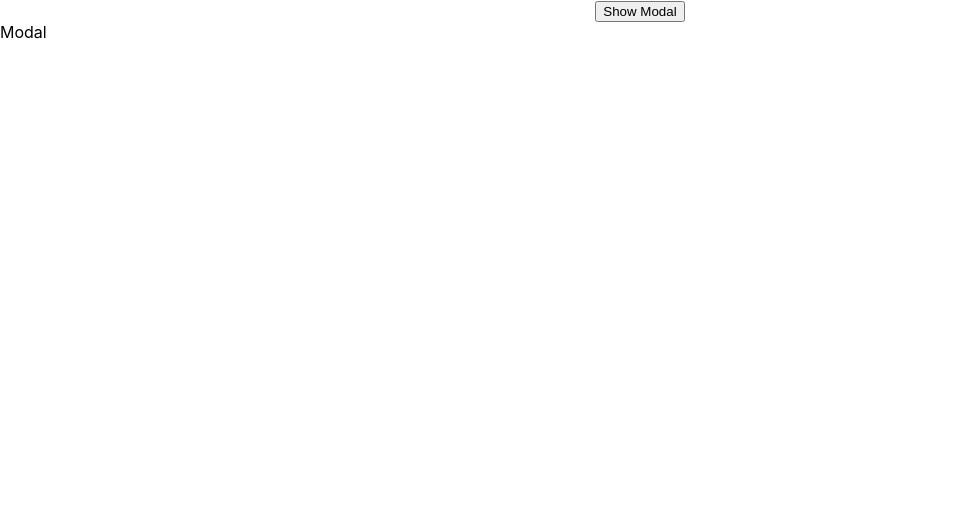
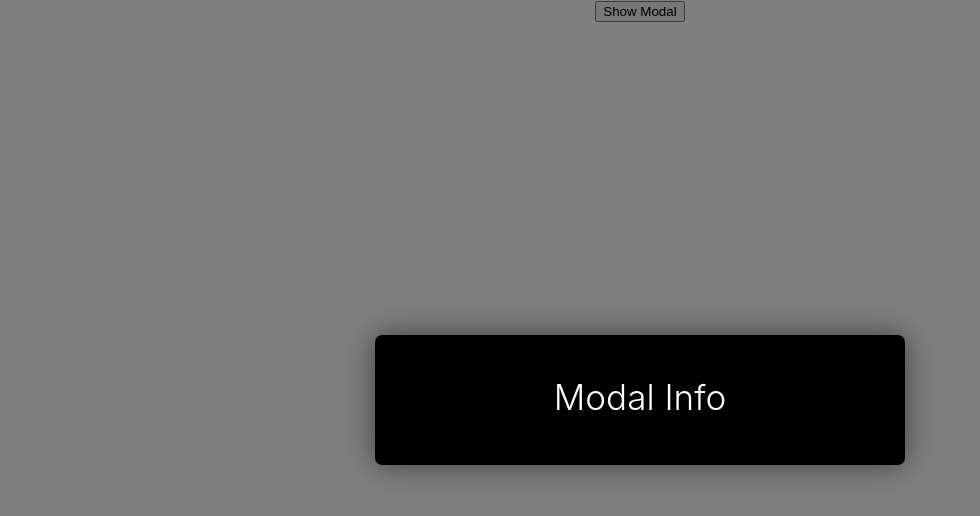
Before and after one commit to ozzkan-burak/r-login-modal-popup, a React (Create React App) app: page / in a window 1280 px wide. Both pictures are taken after a click on the button "Show Modal". Shown: the top 516 px of the page, without its empty margins (0-980 px from the left). Built offline with nearby package versions, Linux system fonts and the light colour scheme.

Commit message:
episode2

```diff
--- a/src/modalPopup/BaseModalWrapper.tsx
+++ b/src/modalPopup/BaseModalWrapper.tsx
@@ -1,5 +1,6 @@
 import { IBaseModalWrapperProps } from "../interface/baseModalWrapper"
 import Modal from "./Modal"
+import { DesktopModalContainer, ModalHeader } from "./ModalPopup.styles"
 
 const BaseModalWrapper: React.FC<IBaseModalWrapperProps> = ({onBackDrop, isModalVisible}) => {
 
@@ -8,7 +9,11 @@ const BaseModalWrapper: React.FC<IBaseModalWrapperProps> = ({onBackDrop, isModal
   }
 
   return (
-    <Modal onBackDrop={onBackDrop} />
+    <Modal onBackDrop={onBackDrop} >
+      <DesktopModalContainer>
+        <ModalHeader>Modal Info</ModalHeader>
+      </DesktopModalContainer>
+    </Modal>
   )
 }
 
--- a/src/modalPopup/Modal.tsx
+++ b/src/modalPopup/Modal.tsx
@@ -1,12 +1,17 @@
 import ReactDOM from 'react-dom';
+import styled from 'styled-components';
 import { IModalProps } from "../interface/modal"
+import { Overlay } from './ModalPopup.styles';
+
 
 
 const Modal: React.FC<IModalProps> = ({onBackDrop, children}) => {
   return ReactDOM.createPortal (
-    <div onClick={onBackDrop}>
-        <span>Modal</span>
-        </div>, document.getElementById('modal-root')!
+    <Overlay onClick={onBackDrop}>
+      <div onClick={e => e.stopPropagation()}>
+        {children}
+      </div>
+        </Overlay>, document.getElementById('modal-root')!
   )
 }
 
--- /dev/null
+++ b/src/modalPopup/ModalPopup.styles.ts
@@ -0,0 +1,40 @@
+import styled from 'styled-components';
+
+const ModalContainer = styled.div`
+  background-color: black;
+  display: flex;
+  flex-direction: column;
+  justify-content: center;
+  align-items: center;
+  position: relative;
+`;
+
+export const DesktopModalContainer = styled(ModalContainer)`
+
+  border-radius: 7px;
+  box-shadow: 0 0 32px rgba(0, 0, 0, 0.5);
+  padding: 40px;
+  width: 450px;
+  fot-size: 26px;
+`;
+
+export const ModalHeader = styled.h3 `
+  color: white;
+  font-size:35px;
+  line-height 1em;
+  font-weight: 300;
+  margin: 5px 0 10px;
+  text-align: center;
+`;
+
+export const Overlay = styled.div `
+  background-color: rgba(0, 0, 0, 0.5);
+  position: fixed;
+  height: 100%;
+  width: 100%;
+  top:0;
+  left:0;
+  display: flex;
+  justify-content: center;
+  align-items: center;
+`;
```
